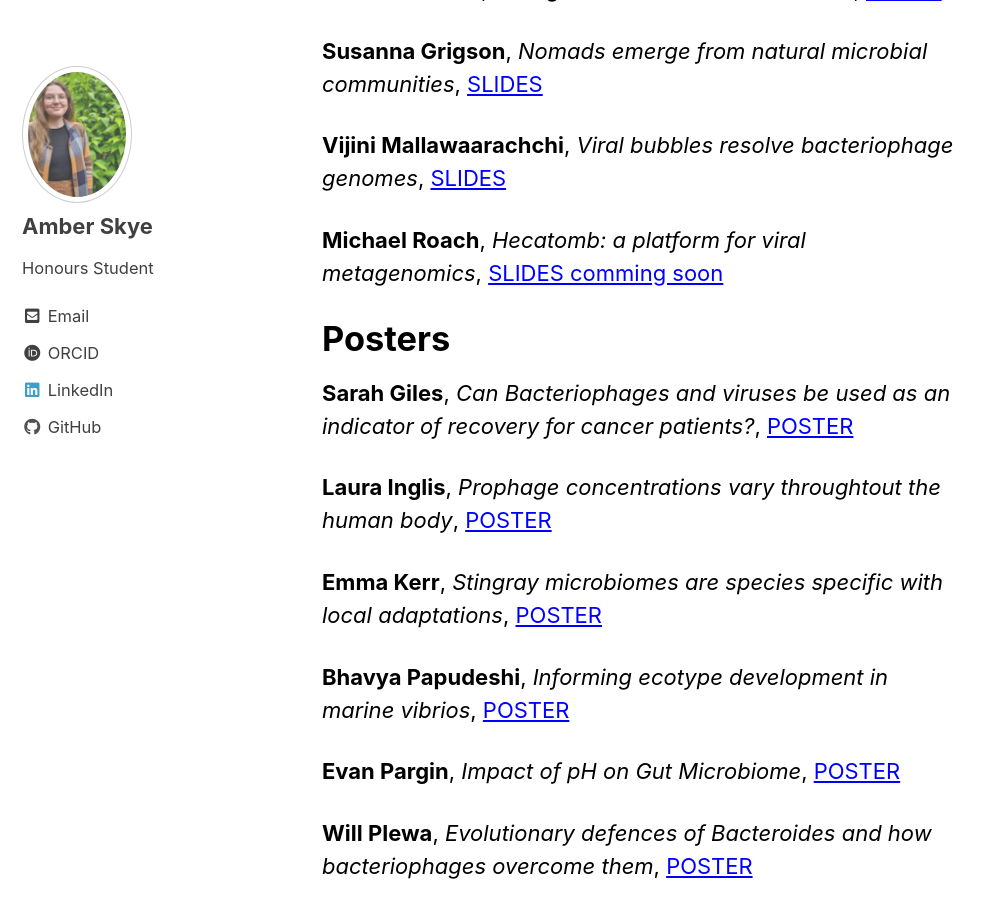
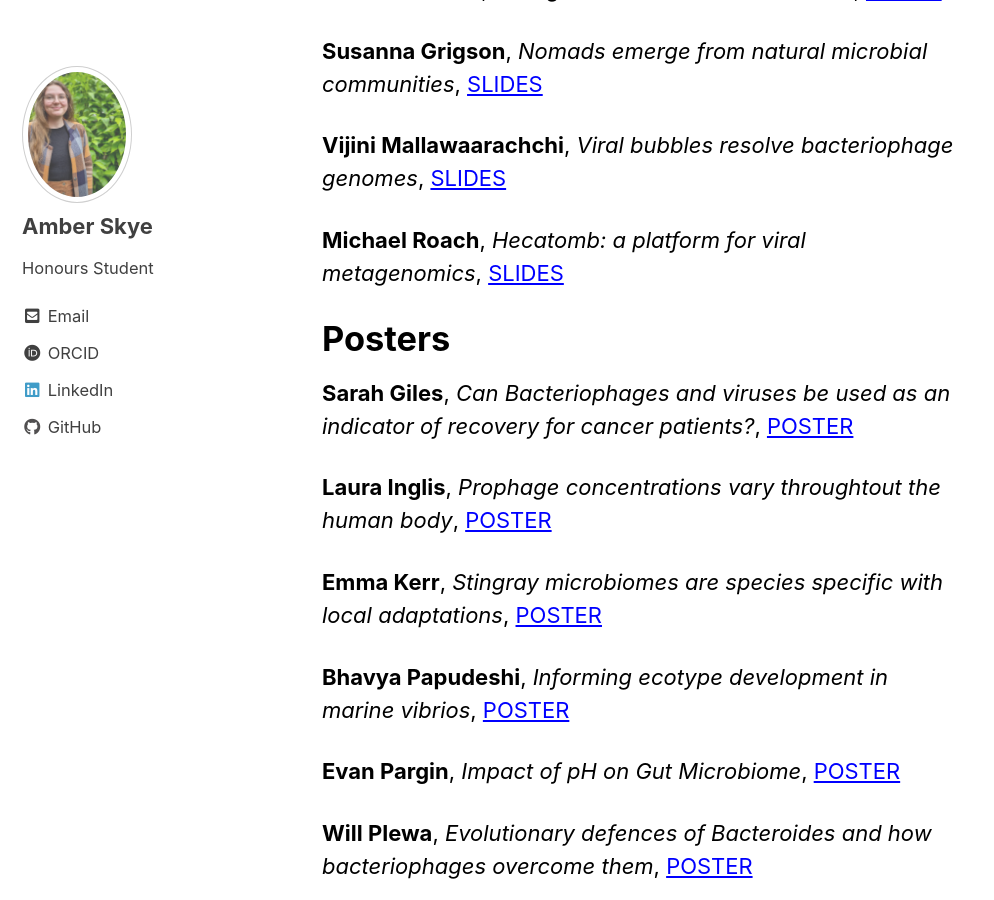
Before and after one commit to FlindersFAME/fame.github.io, a Jekyll site: the page built from Projects/_posts/2022-06-01-asm-2022-presentations.md, in a window 1280 px wide and 900 px high, scrolled down 413 px. Shown: the whole window, without its empty margins (0-994 px from the left). Built offline with Jekyll 4.4.1, drawn with Linux system fonts in a browser that asks for light colours; cached includes are drawn as plain includes.

Commit message:
mike slides

```diff
--- a/Projects/_posts/2022-06-01-asm-2022-presentations.md
+++ b/Projects/_posts/2022-06-01-asm-2022-presentations.md
@@ -21,7 +21,7 @@ __Vijini Mallawaarachchi__, _Viral bubbles resolve bacteriophage genomes_,
 [SLIDES](https://cloudstor.aarnet.edu.au/plus/s/HoUo8jJkvlpk8MP)
 
 __Michael Roach__, _Hecatomb: a platform for viral metagenomics_,
-[SLIDES comming soon](#)
+[SLIDES](https://cloudstor.aarnet.edu.au/plus/s/AfMYay7EQMEbAjF)
 
 
 # Posters
```
